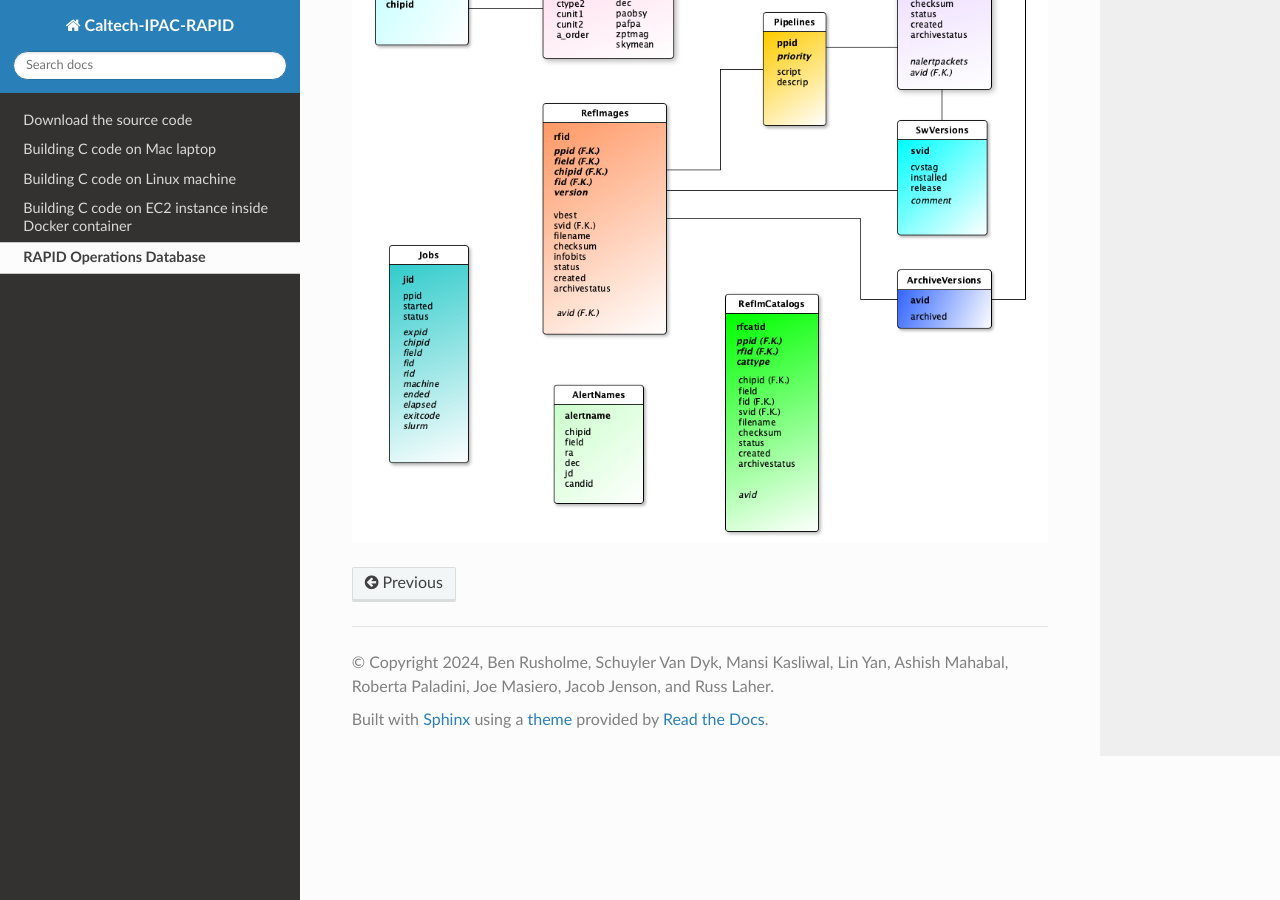
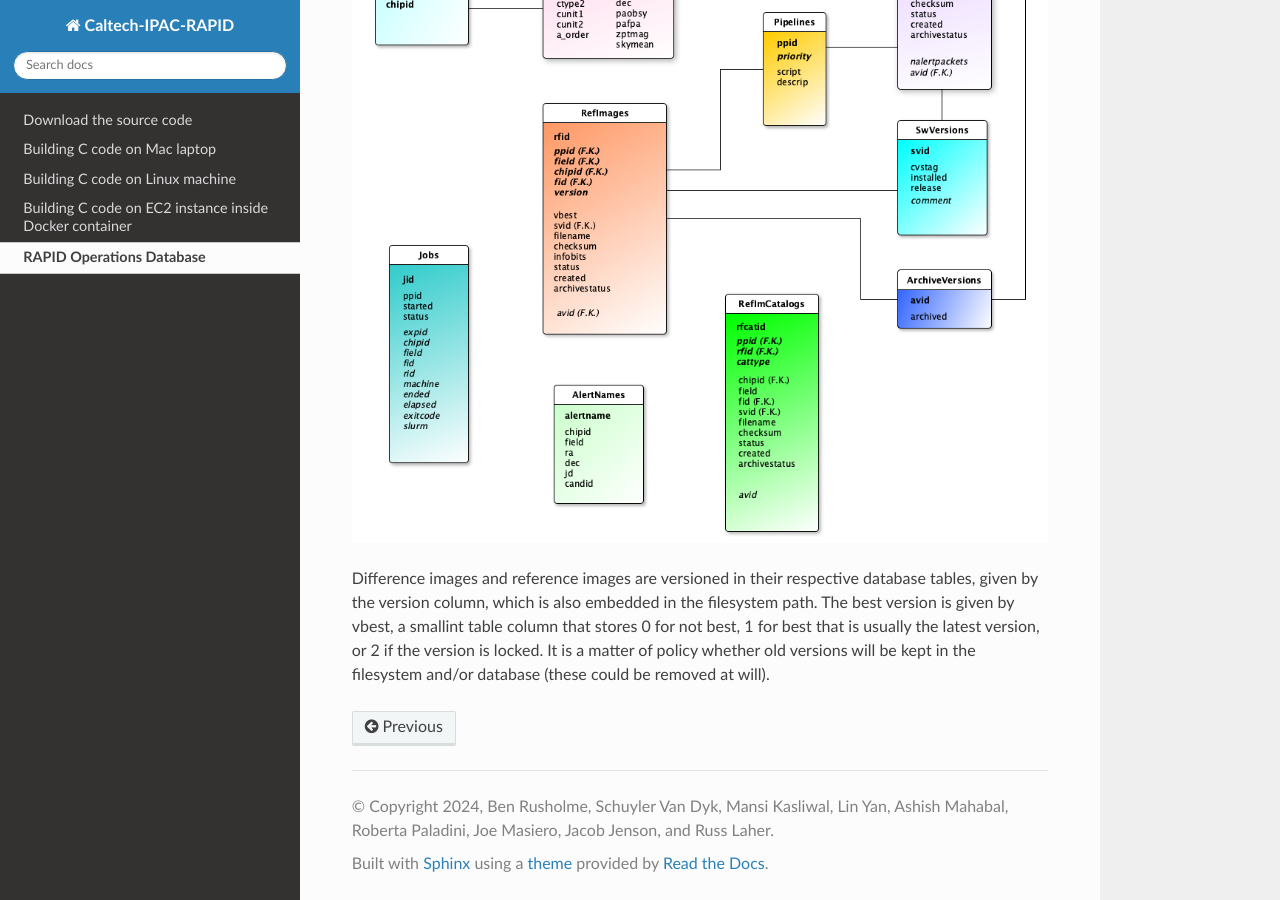
Before and after one commit to Caltech-IPAC/rapid, a Sphinx documentation site: the page built from docs/source/db/db.rst, in a window 1280 px wide and 900 px high, scrolled down 1013 px. Built offline with Sphinx 7.4.7 and the Read the Docs theme 2.0.0, drawn with Linux system fonts in a browser that asks for light colours.

Commit message:
Added product version explanation.

```diff
--- a/docs/source/db/db.rst
+++ b/docs/source/db/db.rst
@@ -25,3 +25,11 @@ convenience (which is not generally needed).
 A diagram of the database-table schema is given as follows:
 
 .. image:: dbschema.png
+
+Difference images and reference images are versioned in their
+respective database tables, given by the version column, which is also
+embedded in the filesystem path.  The best version is given by vbest, a smallint table
+column that stores 0 for not best, 1 for best that is usually the
+latest version, or 2 if the version is locked.  It is a matter of
+policy whether old versions will be kept in the filesystem and/or
+database (these could be removed at will).
```
